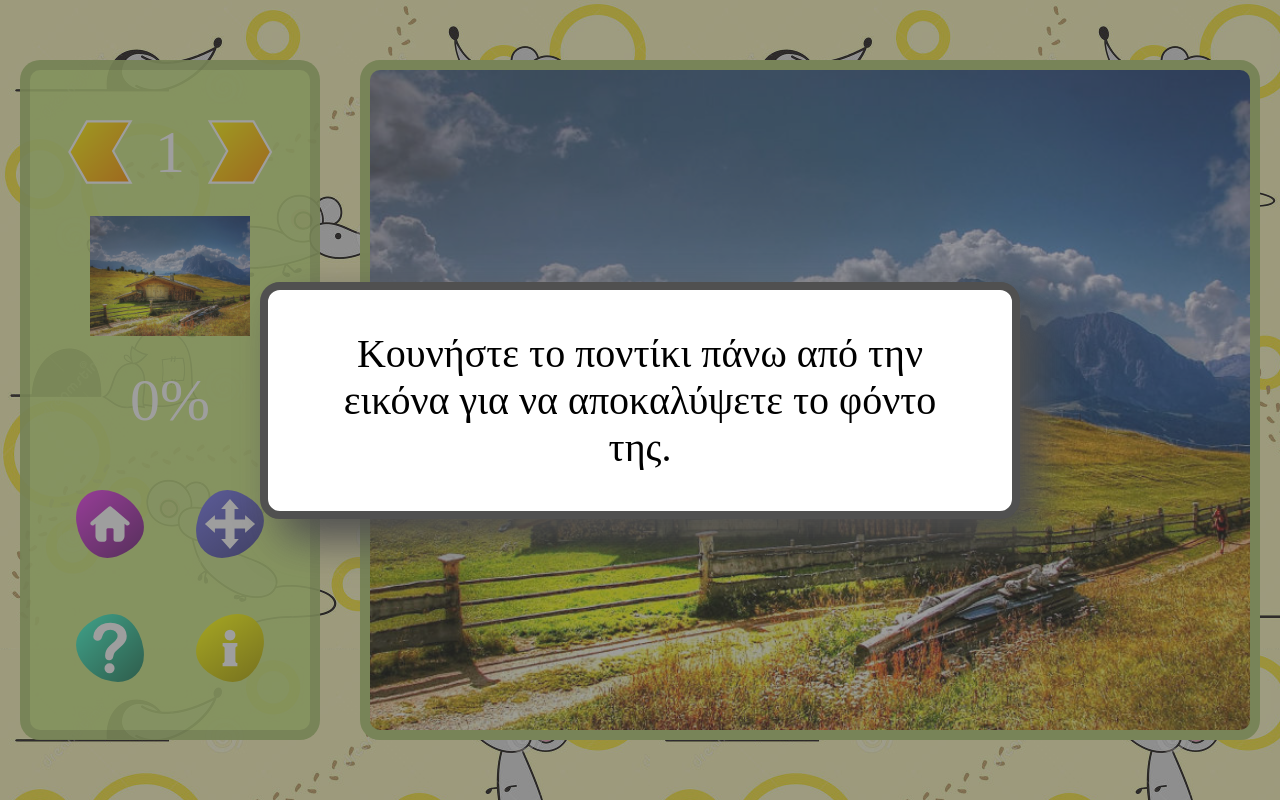
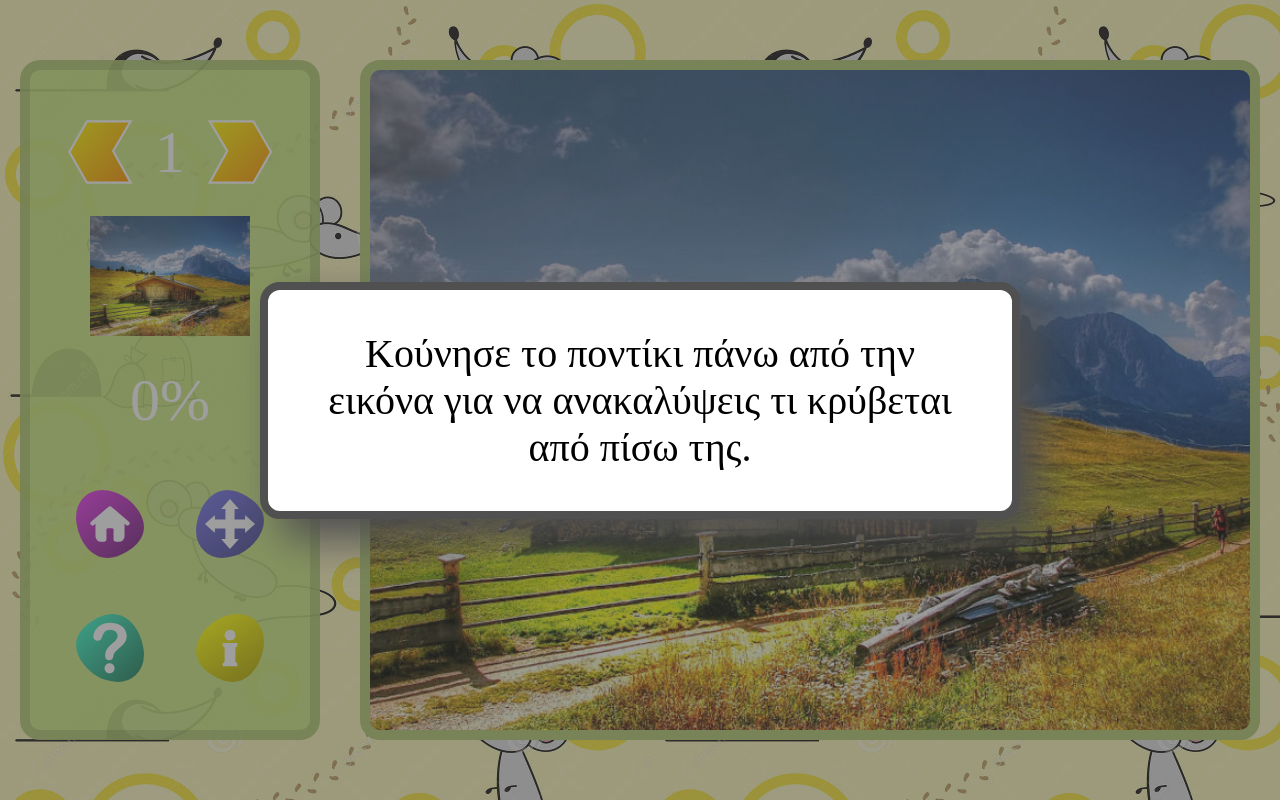
Before and after one commit to photodentro/erase, a plain HTML site: page index.html in a window 1280 px wide. Both pictures are taken after a click on the picture 110 px from the left and 648 px from the top of the page. Drawn offline with Linux system fonts and the light colour scheme.

Commit message:
Add help.mp3.

```diff
--- a/activity.js
+++ b/activity.js
@@ -50,6 +50,7 @@ function onHome(event) {
 
 function onHelp(event) {
   ge('help').style.display = 'flex';
+  ge('helpaudio').play();
 }
 
 function onHelpHide(event) {
--- a/index.html
+++ b/index.html
@@ -42,6 +42,6 @@ SPDX-License-Identifier: CC-BY-SA-4.0
     <img id="foreground" src="resource/foreground0.jpg" alt="" class="hidden">
   </div>
 </div>
-<div id="help"><div class="dialog">Κουνήστε το ποντίκι πάνω από την εικόνα για να αποκαλύψετε το φόντο της.</div></div>
+<div id="help"><div class="dialog">Κούνησε το ποντίκι πάνω από την εικόνα για να ανακαλύψεις τι κρύβεται από πίσω της.</div><audio id="helpaudio" src="resource/help.mp3"></audio></div>
 </body>
 </html>
```
Also changed, not shown: 1 other file.
